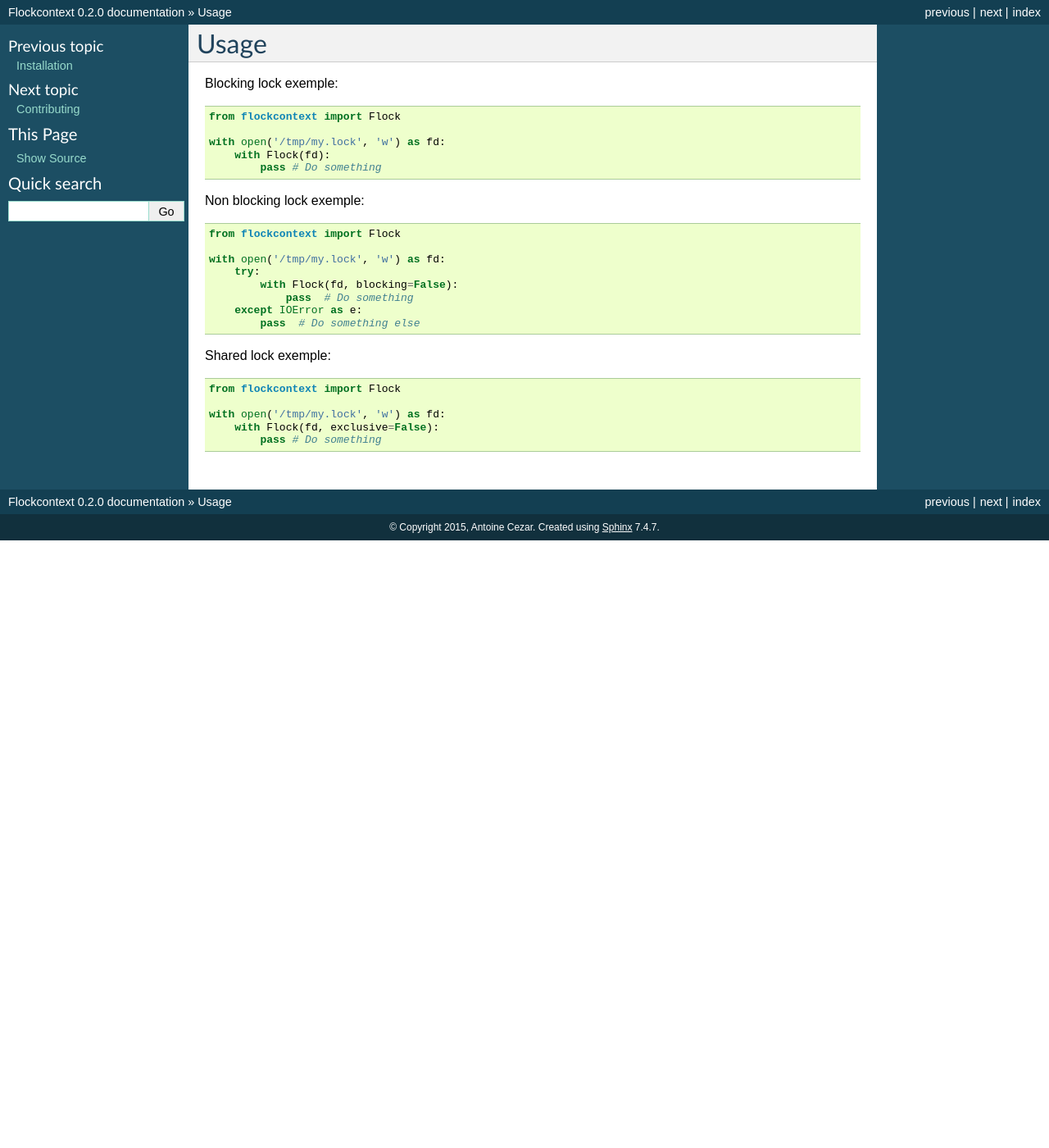
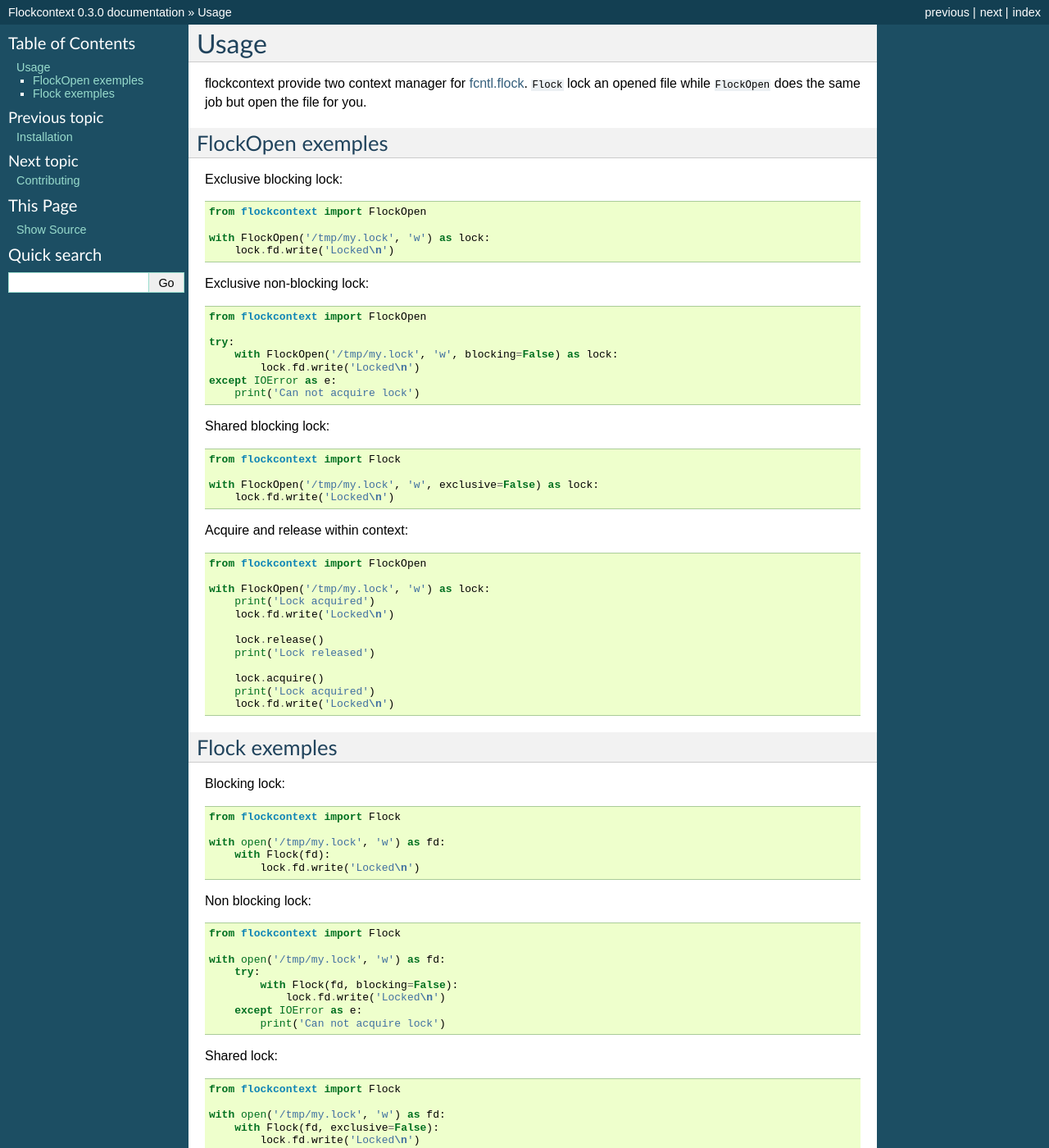
Before and after one commit to AntoineCezar/flockcontext, a Sphinx documentation site: the page built from docs/usage.rst, in a window 1280 px wide and 1400 px high. Shown: the whole window at 82% size. Built offline with Sphinx 7.4.7, drawn with Linux system fonts in a browser that asks for light colours; some of the changed text lies outside the part shown.

Commit message:
Add FlockOpen context manager

```diff
--- a/HISTORY.rst
+++ b/HISTORY.rst
@@ -2,6 +2,11 @@
 
 History
 -------
+
+0.3.0 (2015-08-21)
+------------------
+
+* Add FlockOpen context manager.
 
 0.2.0 (2015-08-20)
 ------------------
--- a/docs/usage.rst
+++ b/docs/usage.rst
@@ -1,30 +1,97 @@
-========
+=====
 Usage
-========
+=====
 
-Blocking lock exemple::
+flockcontext provide two context manager for `fcntl.flock`_.
+``Flock`` lock an opened file while ``FlockOpen`` does the same job but open
+the file for you.
+
+.. _`fcntl.flock`: https://docs.python.org/library/fcntl.html#fcntl.flock
+
+FlockOpen exemples
+------------------
+
+Exclusive blocking lock::
+
+    from flockcontext import FlockOpen
+
+    with FlockOpen('/tmp/my.lock', 'w') as lock:
+        lock.fd.write('Locked\n')
+
+Exclusive non-blocking lock::
+
+    from flockcontext import FlockOpen
+
+    try:
+        with FlockOpen('/tmp/my.lock', 'w', blocking=False) as lock:
+            lock.fd.write('Locked\n')
+    except IOError as e:
+        print('Can not acquire lock')
+
+Shared blocking lock::
+
+    from flockcontext import Flock
+
+    with FlockOpen('/tmp/my.lock', 'w', exclusive=False) as lock:
+        lock.fd.write('Locked\n')
+
+Acquire and release within context::
+
+    from flockcontext import FlockOpen
+
+    with FlockOpen('/tmp/my.lock', 'w') as lock:
+        print('Lock acquired')
+        lock.fd.write('Locked\n')
+
+        lock.release()
+        print('Lock released')
+
+        lock.acquire()
+        print('Lock acquired')
+        lock.fd.write('Locked\n')
+
+Flock exemples
+--------------
+
+Blocking lock::
 
     from flockcontext import Flock
 
     with open('/tmp/my.lock', 'w') as fd:
         with Flock(fd):
-            pass # Do something
+            lock.fd.write('Locked\n')
 
-Non blocking lock exemple::
+Non blocking lock::
 
     from flockcontext import Flock
 
     with open('/tmp/my.lock', 'w') as fd:
         try:
             with Flock(fd, blocking=False):
-                pass  # Do something
+                lock.fd.write('Locked\n')
         except IOError as e:
-            pass  # Do something else
+            print('Can not acquire lock')
 
-Shared lock exemple::
+Shared lock::
 
     from flockcontext import Flock
 
     with open('/tmp/my.lock', 'w') as fd:
         with Flock(fd, exclusive=False):
-            pass # Do something
+            lock.fd.write('Locked\n')
+
+Acquire and release within context::
+
+    from flockcontext import Flock
+
+    with open('/tmp/my.lock', 'w') as fd:
+        with Flock(fd) as lock:
+            print('Lock acquired')
+            fd.write('Locked\n')
+
+            lock.release()
+            print('Lock released')
+
+            lock.acquire()
+            print('Lock acquired')
+            fd.write('Locked\n')
--- a/flockcontext/__init__.py
+++ b/flockcontext/__init__.py
@@ -2,12 +2,14 @@
 
 __author__ = 'Antoine Cezar'
 __email__ = 'antoine@cezar.fr'
-__version__ = '0.2.0'
+__version__ = '0.3.0'
 
 
 from .flock import Flock
+from .flock_open import FlockOpen
 
 
 __all__ = [
     'Flock',
+    'FlockOpen',
 ]
```
Also changed, not shown: README.rst (+34 -10 lines), 5 other files.
